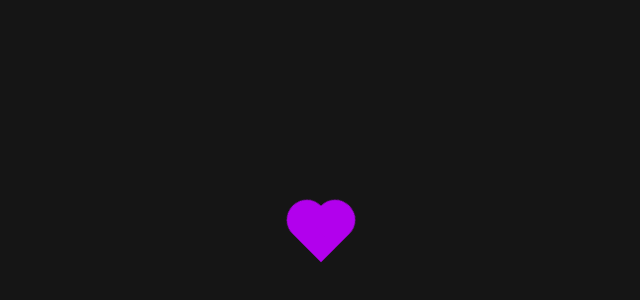
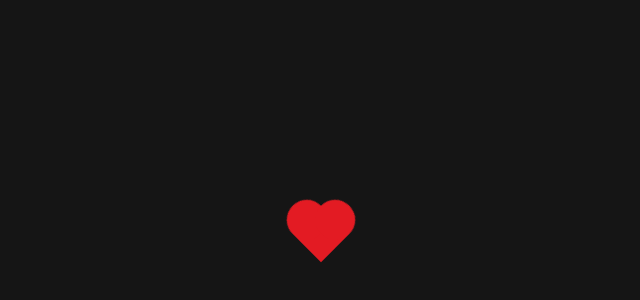
Before and after one commit to daidiego/HoangXuanDai_heart, a plain HTML site: page index.html in a window 1280 px wide. Shown: the part 174-474 px from the top of the page, without its empty margins (319-959 px from the left). Drawn offline with Linux system fonts and the light colour scheme.

Commit message:
Add mini project

```diff
--- a/style.css
+++ b/style.css
@@ -1,6 +1,6 @@
 :root{
     /* --heart--color: #f44336; */
-    --heart--color: #b200ed;
+    --heart--color: #e31b23;
 }
 body{
     height: 100vh;
```
